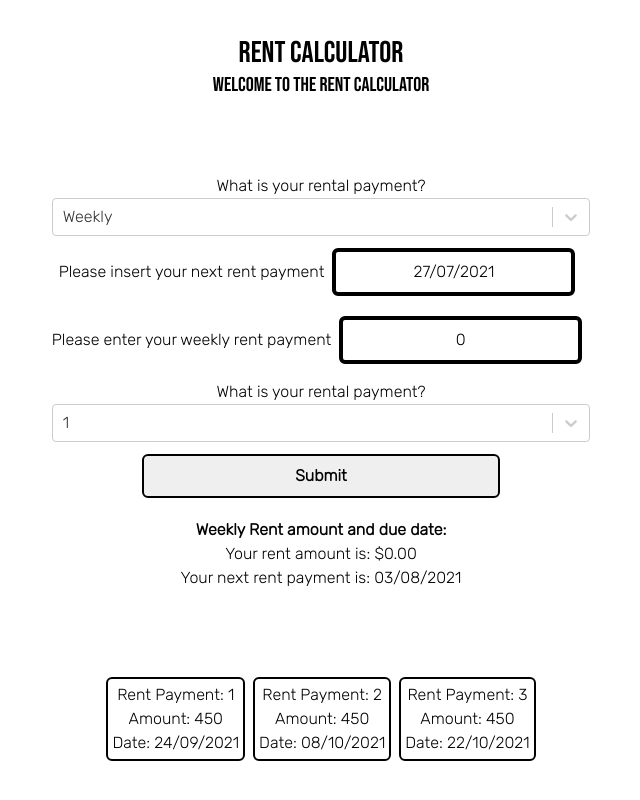
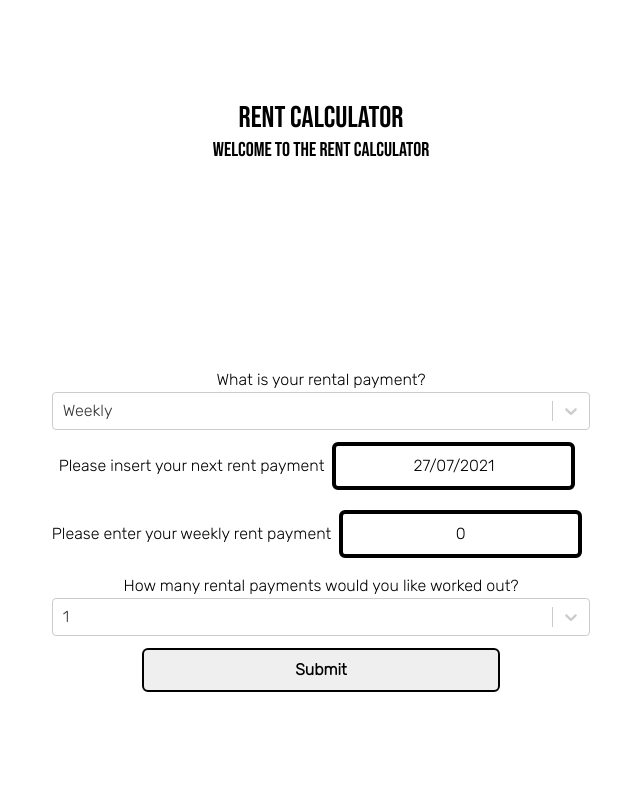
Before and after one commit to Lyderies/monthly-rent-calc, a React (Create React App) app: page / in a window 1280 px wide. Shown: the whole page, without its empty margins (319-959 px from the left). Built offline with nearby package versions, Linux system fonts and the light colour scheme.

Commit message:
basic functions working, list being added too

```diff
--- a/src/App.js
+++ b/src/App.js
@@ -1,5 +1,4 @@
 import Form from "./components/Form";
-import List from "./components/list/List";
 
 function App() {
   return (
@@ -15,9 +14,6 @@ function App() {
       <section className="container mx-auto m-2 p-2">
         <Form />
       </section>
-      <section className="mx-auto m-2 p-2">
-        <List />
-      </section>
     </div>
   );
 }
--- a/src/components/Form.js
+++ b/src/components/Form.js
@@ -8,9 +8,9 @@ import Select from "react-select";
 import "react-datepicker/dist/react-datepicker.css"; // automatic styling for the date picker
 
 // components
-import Fortnight from "./calculation/Fortnight";
-import Month from "./calculation/Month";
-import Week from "./calculation/Week";
+// import Fortnight from "./calculation/Fortnight";
+// import Month from "./calculation/Month";
+// import Week from "./calculation/Week";
 import CreateList from "./list/CreateList";
 
 // will set the default value for date picker to users current date
@@ -67,37 +67,39 @@ function Form() {
     CreateList(data, paymentSelectedOption, functionSelectedOption);
   };
 
-  // renders component based on which option is selected
-  const findRentDateAmount = (data, paymentSelectedOption) => {
-    if (paymentSelectedOption.value === 1) {
-      return (
-        <div className="p-1">
-          <h2 className="font-bold font-xl">
-            Fortnightly Rent amount and due date:{" "}
-          </h2>
-          <Fortnight amount={data.NumberFormat} date={data.ReactDatePicker} />
-        </div>
-      );
-    } else if (paymentSelectedOption.value === 2) {
-      return (
-        <div className="p-1">
-          <h2 className="font-bold font-xl">
-            Monthly Rent amount and due date:{" "}
-          </h2>
-          <Month amount={data.NumberFormat} date={data.ReactDatePicker} />
-        </div>
-      );
-    } else {
-      return (
-        <div className="p-1">
-          <h2 className="font-bold font-xl">
-            Weekly Rent amount and due date:{" "}
-          </h2>
-          <Week amount={data.NumberFormat} date={data.ReactDatePicker} />
-        </div>
-      );
-    }
-  };
+  console.log("Form Data is: ", data);
+
+  // // renders component based on which option is selected
+  // const findRentDateAmount = (data, paymentSelectedOption) => {
+  //   if (paymentSelectedOption.value === 1) {
+  //     return (
+  //       <div className="p-1">
+  //         <h2 className="font-bold font-xl">
+  //           Fortnightly Rent amount and due date:{" "}
+  //         </h2>
+  //         <Fortnight amount={data.NumberFormat} date={data.ReactDatePicker} />
+  //       </div>
+  //     );
+  //   } else if (paymentSelectedOption.value === 2) {
+  //     return (
+  //       <div className="p-1">
+  //         <h2 className="font-bold font-xl">
+  //           Monthly Rent amount and due date:{" "}
+  //         </h2>
+  //         <Month amount={data.NumberFormat} date={data.ReactDatePicker} />
+  //       </div>
+  //     );
+  //   } else {
+  //     return (
+  //       <div className="p-1">
+  //         <h2 className="font-bold font-xl">
+  //           Weekly Rent amount and due date:{" "}
+  //         </h2>
+  //         <Week amount={data.NumberFormat} date={data.ReactDatePicker} />
+  //       </div>
+  //     );
+  //   }
+  // };
 
   //   console.log("This is the data from the form ", paymentSelectedOption.value);
   return (
@@ -164,7 +166,7 @@ function Form() {
             )}
           </section>
           <section className="p-1 ">
-            <label>What is your rental payment?</label>
+            <label>How many rental payments would you like worked out?</label>
             {/* Controller for CreateList function - remove comment for production */}
             <Controller
               control={control}
@@ -187,9 +189,9 @@ function Form() {
           </section>
         </form>
       </section>
-      <section className="p-2">
+      {/* <section>
         {findRentDateAmount(data, paymentSelectedOption)}
-      </section>
+      </section> */}
     </div>
   );
 }
--- a/src/components/calculation/Fortnight.js
+++ b/src/components/calculation/Fortnight.js
@@ -1,10 +1,7 @@
-import React from "react";
 import addDays from "date-fns/addDays";
 import { format } from "date-fns";
 
-const Fortnight = (props) => {
-  const { date, amount } = props;
-
+const Fortnight = (date, amount) => {
   // converts rent amount into variable
   const fortnightAmount = amount * 2;
   // adds 7 days to passed in date
@@ -13,12 +10,13 @@ const Fortnight = (props) => {
   const formattedDate = format(newDate, "dd/MM/yyyy");
 
   return (
-    <div>
-      <section>
-        <p>Your rent amount is: ${fortnightAmount.toFixed(2)}</p>
-        <p>Your next rent payment is: {formattedDate}</p>
-      </section>
-    </div>
+    fortnightAmount, formattedDate
+    // <div>
+    //   <section>
+    //     <p>Your rent amount is: ${fortnightAmount.toFixed(2)}</p>
+    //     <p>Your next rent payment is: {formattedDate}</p>
+    //   </section>
+    // </div>
   );
 };
 
--- /dev/null
+++ b/src/components/calculation/monthComponents/FindRentDateAmount.js
@@ -0,0 +1,35 @@
+import Fortnight from "./calculation/Fortnight";
+import Month from "./calculation/Month";
+import Week from "./calculation/Week";
+
+// renders component based on which option is selected
+const FindRentDateAmount = (data, paymentSelectedOption) => {
+  if (paymentSelectedOption.value === 1) {
+    return (
+      <div className="p-1">
+        <h2 className="font-bold font-xl">
+          Fortnightly Rent amount and due date:{" "}
+        </h2>
+        <Fortnight amount={data.NumberFormat} date={data.ReactDatePicker} />
+      </div>
+    );
+  } else if (paymentSelectedOption.value === 2) {
+    return (
+      <div className="p-1">
+        <h2 className="font-bold font-xl">
+          Monthly Rent amount and due date:{" "}
+        </h2>
+        <Month amount={data.NumberFormat} date={data.ReactDatePicker} />
+      </div>
+    );
+  } else {
+    return (
+      <div className="p-1">
+        <h2 className="font-bold font-xl">Weekly Rent amount and due date: </h2>
+        <Week amount={data.NumberFormat} date={data.ReactDatePicker} />
+      </div>
+    );
+  }
+};
+
+export default FindRentDateAmount;
--- a/src/components/list/CreateList.js
+++ b/src/components/list/CreateList.js
@@ -1,4 +1,17 @@
 import React from "react";
+import addDays from "date-fns/addDays";
+import { format } from "date-fns";
+
+// Components
+import WhatDay, { theDay } from "../calculation/monthComponents/WhatDay";
+import FindMonthAmount, {
+  monthAmount,
+} from "../calculation/monthComponents/FindMonthAmount";
+import CorrectRentDay, {
+  properDate,
+} from "../calculation/monthComponents/CorrectRentDay";
+
+export let List = [];
 
 const CreateList = (data, paymentSelectedOption, functionSelectedOption) => {
   // set date and amount
@@ -16,17 +29,72 @@ const CreateList = (data, paymentSelectedOption, functionSelectedOption) => {
     functionSelectedOption.value
   );
 
-  const getData = (data, functionSelectedOption) => {
+  let date = data.ReactDatePicker;
+  let amount = data.NumberFormat;
+  let finalDate = date;
+  let finalAmount = amount;
+
+  const getData = (data, functionSelectedOption, paymentSelectedOption) => {
     for (let i = 0; i < functionSelectedOption.value; i++) {
+      console.log("What is the paymentSelectedOption: ", paymentSelectedOption);
+      const key = i;
+
+      console.log("Get data has started");
+      console.log("for statement has started");
+      if (paymentSelectedOption.value === 1) {
+        console.log("Fortnightly if statement is called");
+        // converts rent amount into variable
+        finalAmount = amount * 2;
+        // adds 7 days to passed in date
+        const newDate = addDays(date, 14);
+        // formats date for easier reading
+        date = newDate;
+        finalDate = format(newDate, "dd/MM/yyyy");
+      } else if (paymentSelectedOption.value === 2) {
+        console.log("Monthly if statement is called");
+        // variable from input, rent cost for the month
+        const monthlyRent = amount;
+
+        // adds 28 days to passed date -- new date now used to find out true date
+        const newDate = addDays(date, 28);
+
+        // gets day from new date
+        const newDay = newDate.getDay();
+        // find which day newDay is and turn it into a string
+        WhatDay(newDay, theDay);
+
+        // find the months rent amount
+        FindMonthAmount(monthlyRent, monthAmount);
+
+        // find the correct rent payment date
+        CorrectRentDay(newDay, newDate, properDate);
+
+        // formats date for easier reading -- will format true date
+        finalDate = format(properDate, "dd/MM/yyyy");
+        date = properDate;
+        finalAmount = monthAmount;
+      } else {
+        console.log("else statement is being called");
+        finalAmount = amount * 1;
+        // adds 7 days to passed in date
+        const newDate = addDays(date, 7);
+        // formats date for easier reading
+        date = newDate;
+        finalDate = format(newDate, "dd/MM/yyyy");
+      }
+      console.log("if statement has finished");
+
+      List.push({ key, finalDate, finalAmount });
       //   console.log("This is from getData, Data is: ", data);
-      console.log("This is from getData, i is: ", i);
-      console.log(
-        "This is from getData, function value is: ",
-        functionSelectedOption.value
-      );
+      //   console.log("This is from getData, i is: ", i);
+      //   console.log(
+      //     "This is from getData, function value is: ",
+      //     functionSelectedOption.value
+      //   );
     }
   };
-  getData(data, functionSelectedOption);
+  getData(data, functionSelectedOption, paymentSelectedOption);
+  console.log("This is the List from CreateList: ", List);
 
   return <div></div>;
 };
--- a/src/components/list/List.js
+++ /dev/null
@@ -1,49 +0,0 @@
-// list to be created from how many times a user chooses for the function to run
-// List will add in dates 1, 3, 6, 9 and 12 times
-// list will be printed out in an easy to read format
-// list will have dates and rent amount
-// list of dates will be an array and rent/amount will also be an array together in the list
-
-// first build 3 months, can only be chosen with fortnight/month?
-
-import React from "react";
-
-const List = () => {
-  const testList = [
-    {
-      key: 0,
-      amount: 450,
-      date: "24/09/2021",
-    },
-    {
-      key: 1,
-      amount: 450,
-      date: "08/10/2021",
-    },
-    {
-      key: 2,
-      amount: 450,
-      date: "22/10/2021",
-    },
-  ];
-
-  const listItems = testList.map((month) => {
-    return (
-      <div className="p-1 m-1 border-2 border-black rounded-md">
-        <ul>
-          <li>Rent Payment: {month.key + 1}</li>
-          <li>Amount: {month.amount}</li>
-          <li>Date: {month.date}</li>
-        </ul>
-      </div>
-    );
-  });
-
-  return (
-    <div className="font-Rubik place-items-center text-center flex flex-wrap">
-      {listItems}
-    </div>
-  );
-};
-
-export default List;
```
